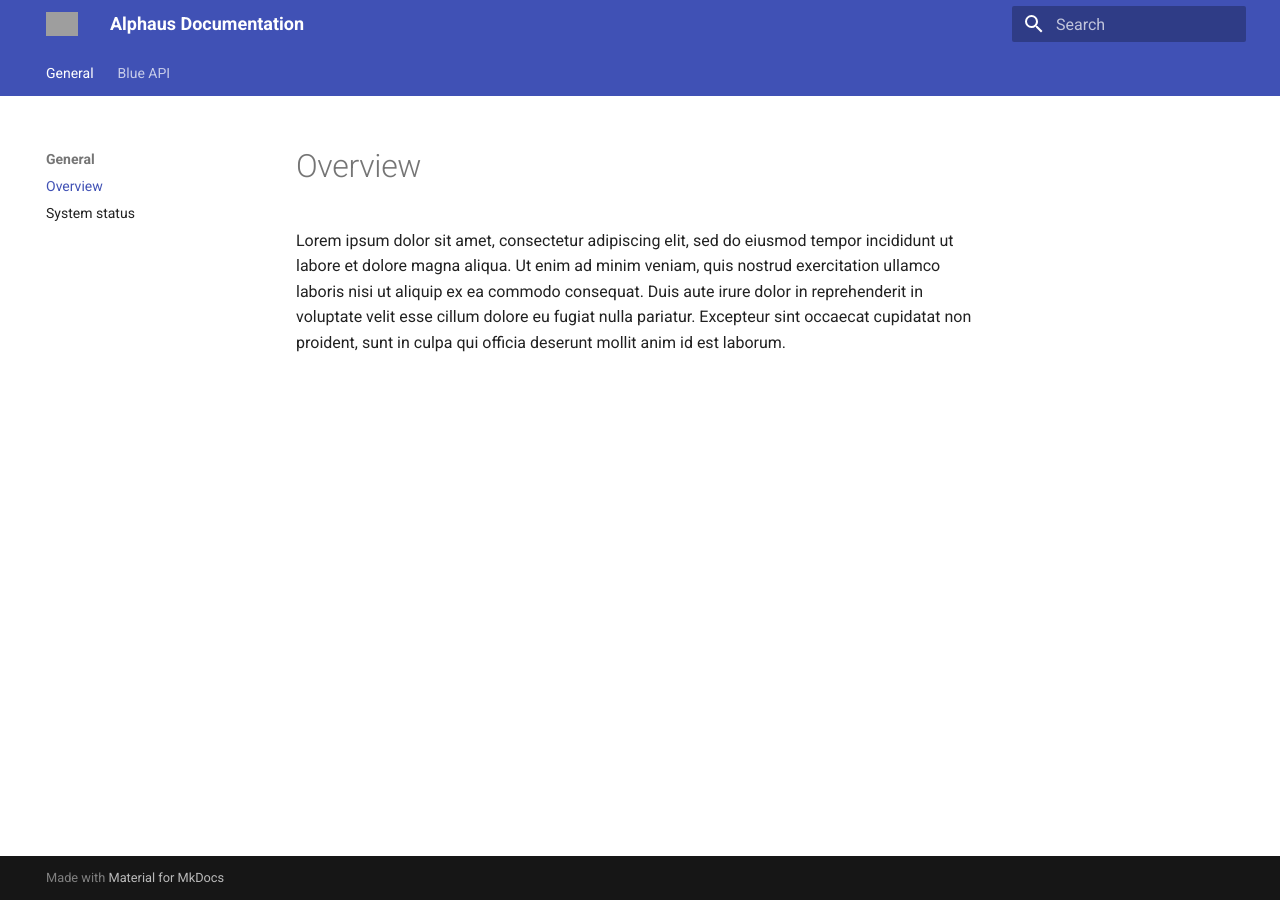
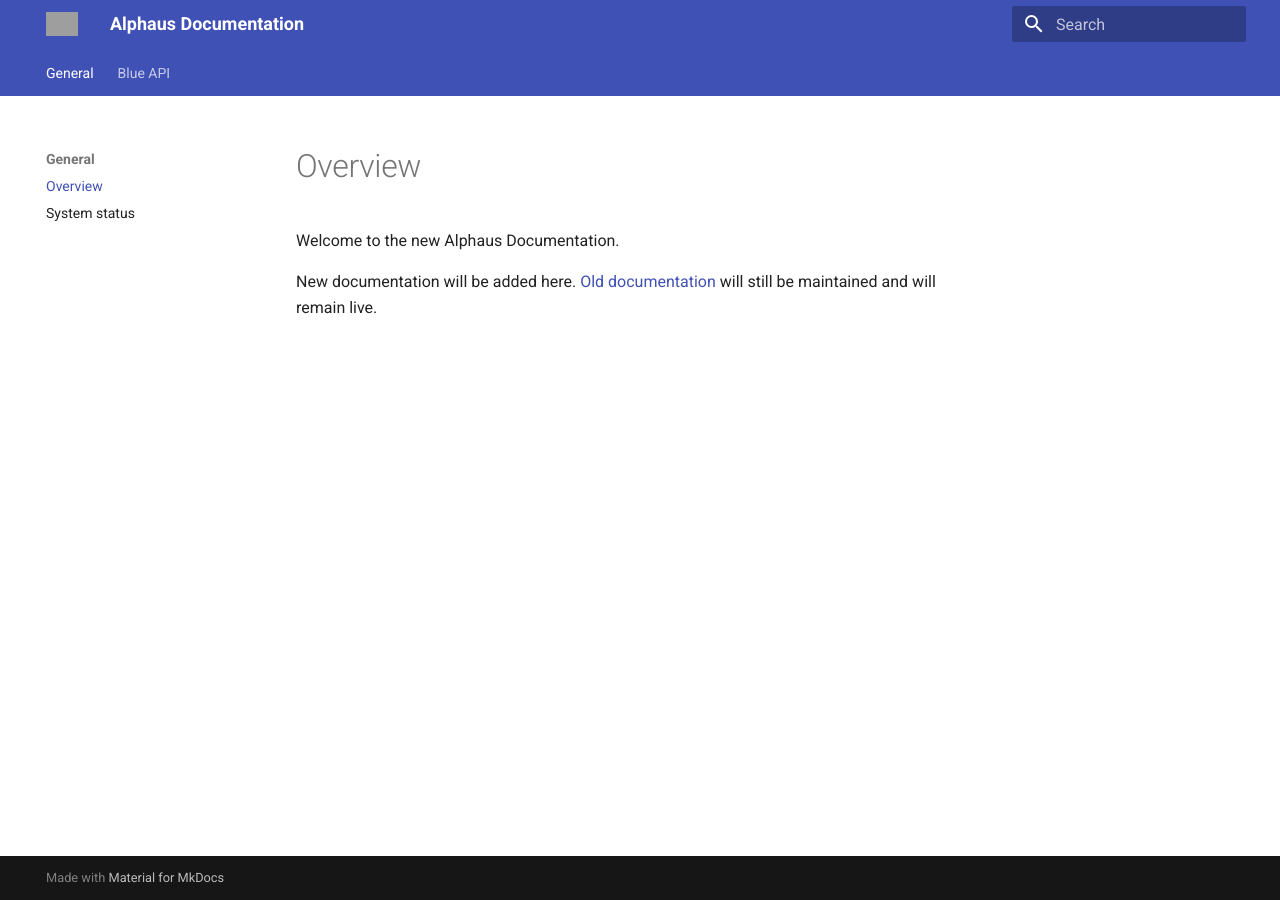
Before and after one commit to alphauslabs/tmpdocs, an MkDocs documentation site: the page built from docs/index.md, in a window 1280 px wide. Built offline with MkDocs 1.6.1 and Material for MkDocs 9.7.7, drawn with Linux system fonts in a browser that asks for light colours; grey boxes are pictures that could not be loaded.

Commit message:
chore: update home

```diff
--- a/docs/index.md
+++ b/docs/index.md
@@ -1,2 +1,4 @@
 # Overview
-Lorem ipsum dolor sit amet, consectetur adipiscing elit, sed do eiusmod tempor incididunt ut labore et dolore magna aliqua. Ut enim ad minim veniam, quis nostrud exercitation ullamco laboris nisi ut aliquip ex ea commodo consequat. Duis aute irure dolor in reprehenderit in voluptate velit esse cillum dolore eu fugiat nulla pariatur. Excepteur sint occaecat cupidatat non proident, sunt in culpa qui officia deserunt mollit anim id est laborum.
+Welcome to the new Alphaus Documentation.
+
+New documentation will be added here. [Old documentation](https://docs.alphaus.cloud/) will still be maintained and will remain live.
```
